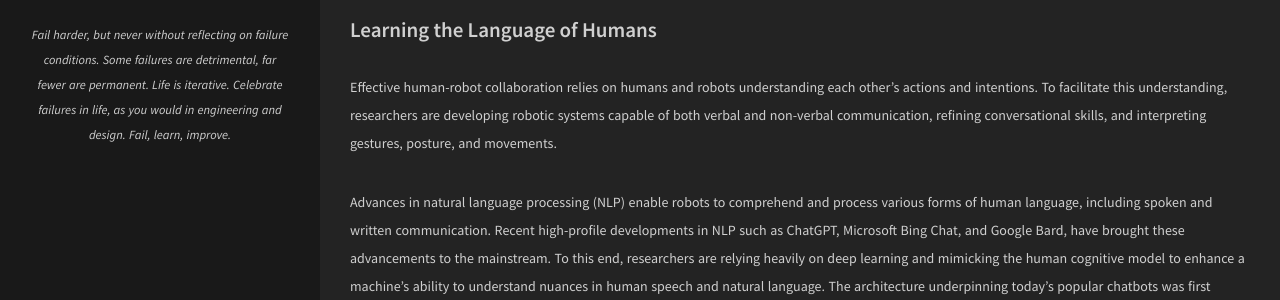
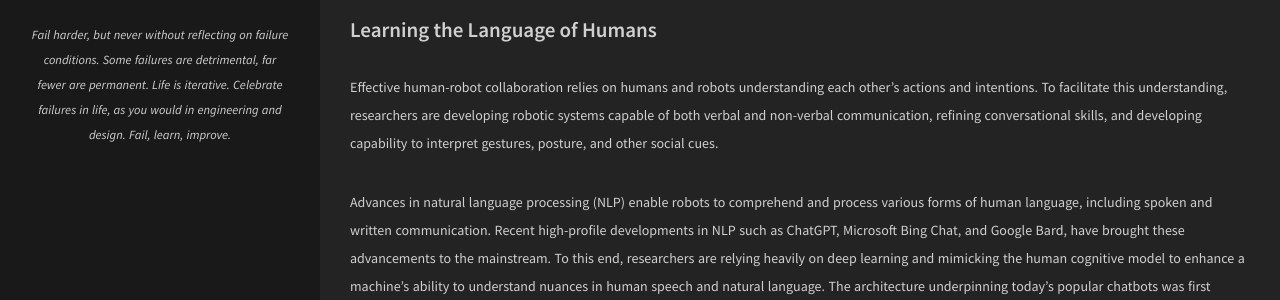
Before and after one commit to uynitsuj/uynitsuj.github.io, a Jekyll site: the page built from _posts/2023-04-04-bonding-with-bots-hri.md, in a window 1280 px wide. Shown: the part 609-909 px from the top of the page. Built offline with Jekyll 4.4.1, drawn with Linux system fonts in a browser that asks for light colours.

Commit message:
social cues

```diff
--- a/_posts/2023-04-04-bonding-with-bots-hri.md
+++ b/_posts/2023-04-04-bonding-with-bots-hri.md
@@ -20,7 +20,7 @@
 <br>
 
 ### Learning the Language of Humans
-Effective human-robot collaboration relies on humans and robots understanding each other’s actions and intentions. To facilitate this understanding, researchers are developing robotic systems capable of both verbal and non-verbal communication, refining conversational skills, and interpreting gestures, posture, and movements.
+Effective human-robot collaboration relies on humans and robots understanding each other’s actions and intentions. To facilitate this understanding, researchers are developing robotic systems capable of both verbal and non-verbal communication, refining conversational skills, and developing capability to interpret gestures, posture, and other social cues.
 
 <br>
 
```
